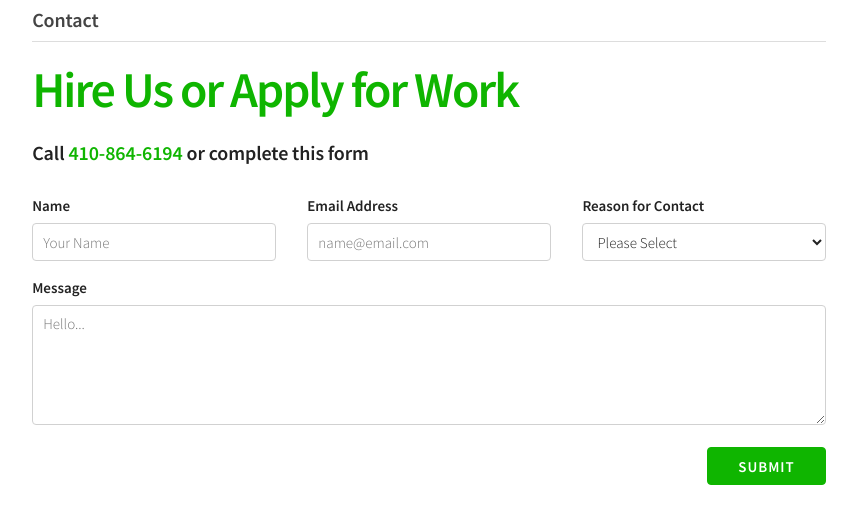
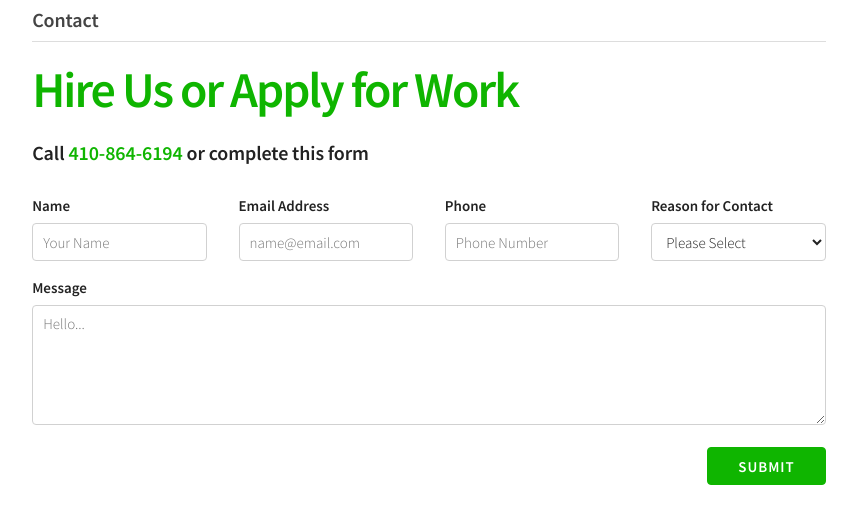
Before and after one commit to boldyellow/greenworks, a PHP site: page /contact.php in a window 1280 px wide. Shown: the part 191-707 px from the top of the page, without its empty margins (211-1068 px from the left). Run offline with PHP 8.4, Linux system fonts and the light colour scheme; data that the repository does not hold is empty.

Commit message:
update contact form, chg yellow to muted

```diff
--- a/_assets/css/styles.css
+++ b/_assets/css/styles.css
@@ -1020,7 +1020,7 @@ nav [type="checkbox"] {
   position: absolute; }
 
 .featured {
-  background-color: #ffd93f;
+  background-color: #E0E0B8;
   text-align: center; }
 
 @media (min-width: 600px) {
@@ -1195,7 +1195,7 @@ nav [type="checkbox"] {
   .interior .offset-by-one.columns {
     margin-left: 8.6666666667%; } }
 .shaded {
-  background-color: #ffd93f; }
+  background-color: #E0E0B8; }
 
 .sidebar.shaded {
   padding: 1.5rem;
--- a/_scss/base/_variables.scss
+++ b/_scss/base/_variables.scss
@@ -14,7 +14,7 @@ $light-grey: #e1e1e1;
 $dark-grey: #444;
 $primary-color: #0fb500;
 $secondary-color: lighten($dark-grey, 13.5%);
-$background-highlight: #ffd93f;
+$background-highlight: #E0E0B8;
 $border-color: #bbb;
 $link-color: #0fb500;
 $font-color: #222;
--- a/contact.php
+++ b/contact.php
@@ -1,7 +1,7 @@
 <?php
 	$yourEmail = "trdouglas@gmail.com"; // the email address you wish to receive these mails through
 	$yourWebsite = "Green JobWorks"; // the name of your website
-	$thanksPage = 'http://boldyellow.net/test/thanks.php'; // URL to 'thanks for sending mail' page; leave empty to keep message on the same page
+	$thanksPage = 'http://green.boldyellow.net/thanks.php'; // URL to 'thanks for sending mail' page; leave empty to keep message on the same page
 	$maxPoints = 4; // max points a person can hit before it refuses to submit - recommend 4
 	$requiredFields = "name,email,reason,comments"; // names of the fields you'd like to be required as a minimum, separate each field with a comma
 
@@ -71,6 +71,7 @@
 		if (empty($_POST["email"])) { $emailError = "Email required"; }
 		if (!empty($_POST['email']) && !preg_match('/^([a-z0-9])(([-a-z0-9._])*([a-z0-9]))*\@([a-z0-9])(([a-z0-9-])*([a-z0-9]))+' . '(\.([a-z0-9])([-a-z0-9_-])?([a-z0-9])+)+$/i', strtolower($_POST['email'])))
 			$emailInvalid = "Not a valid e-mail";
+		if (empty($_POST["phone"])) { $phoneError = "Phone required"; }
 		if (empty($_POST["reason"])) { $reasonError = "Reason required"; }
 		if (empty($_POST["comments"])) { $commentsError = "Message required"; }
 
@@ -216,17 +217,22 @@
 
 						<div class="row">
 
-							<div class="four columns">
+							<div class="three columns">
 								<label for="name"><?php if ($nameError) {echo "<span class='error'>" . $nameError . "</span>"; } else { echo "Name"; } ?></label>
 								<input class="u-full-width" type="text" name="name" id="name" placeholder="Your Name" value="<?php get_data("name"); ?>" />
 							</div>
 
-							<div class="four columns">
+							<div class="three columns">
 								<label for="email"><?php if ($emailError) { echo "<span class='error'>" . $emailError . "</span>"; } elseif ($emailInvalid) { echo "<span class='error'>" . $emailInvalid . "</span>"; } else { echo "Email Address"; } ?></label>
 								<input class="u-full-width" type="text" name="email" id="email" placeholder="name@email.com" value="<?php get_data("email"); ?>" />
 							</div>
 
-							<div class="four columns">
+							<div class="three columns">
+								<label for="phone"><?php if ($phoneError) {echo "<span class='error'>" . $phoneError . "</span>"; } else { echo "Phone"; } ?></label>
+								<input class="u-full-width" type="text" name="phone" id="phone" placeholder="Phone Number" value="<?php get_data("phone"); ?>" />
+							</div>
+
+							<div class="three columns">
 								<label for="reason"><?php if ($reasonError) {echo "<span class='error'>" . $reasonError . "</span>"; } else { echo "Reason for Contact"; } ?></label>
 								<select class="u-full-width" name="reason" id="reason">
 									<option value="" selected style="display:none;">Please Select</option>
--- a/customers.php
+++ b/customers.php
@@ -94,6 +94,7 @@
 								<li>Jefferson Millwork &amp; Design, Inc.</li>
 								<li>JR's Carpets and Floors</li>
 								<li>Matos Builders LLC</li>
+								<li>MCN Build</li>
 							</ul>
 
 						</div>
@@ -101,7 +102,6 @@
 						<div class="one-half column">
 
 							<ul class="u-list-bottom-0">
-								<li>MCN Build</li>
 								<li>Michilli</li>
 								<li>National Industries</li>
 								<li>Northstar</li>
```
